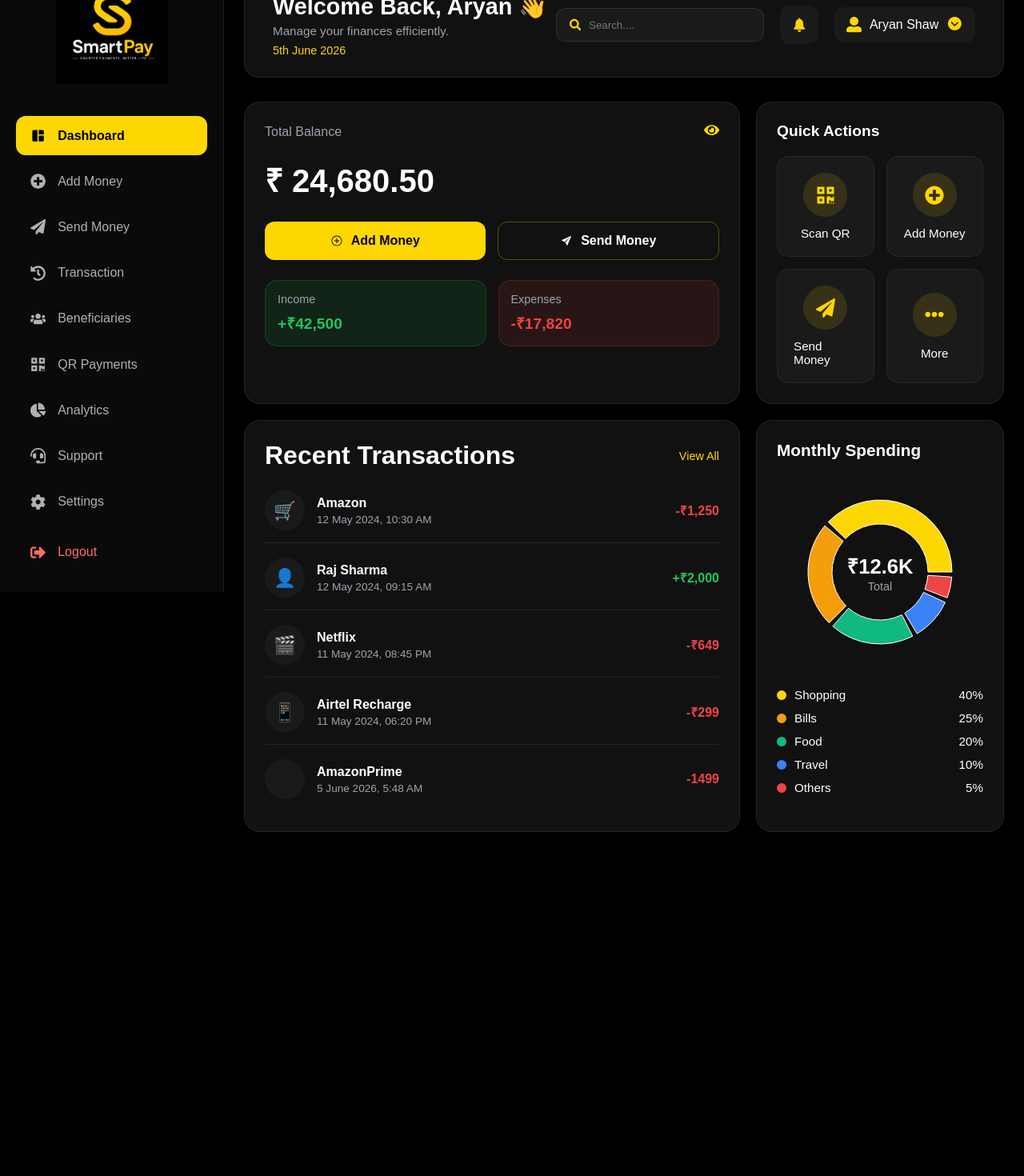
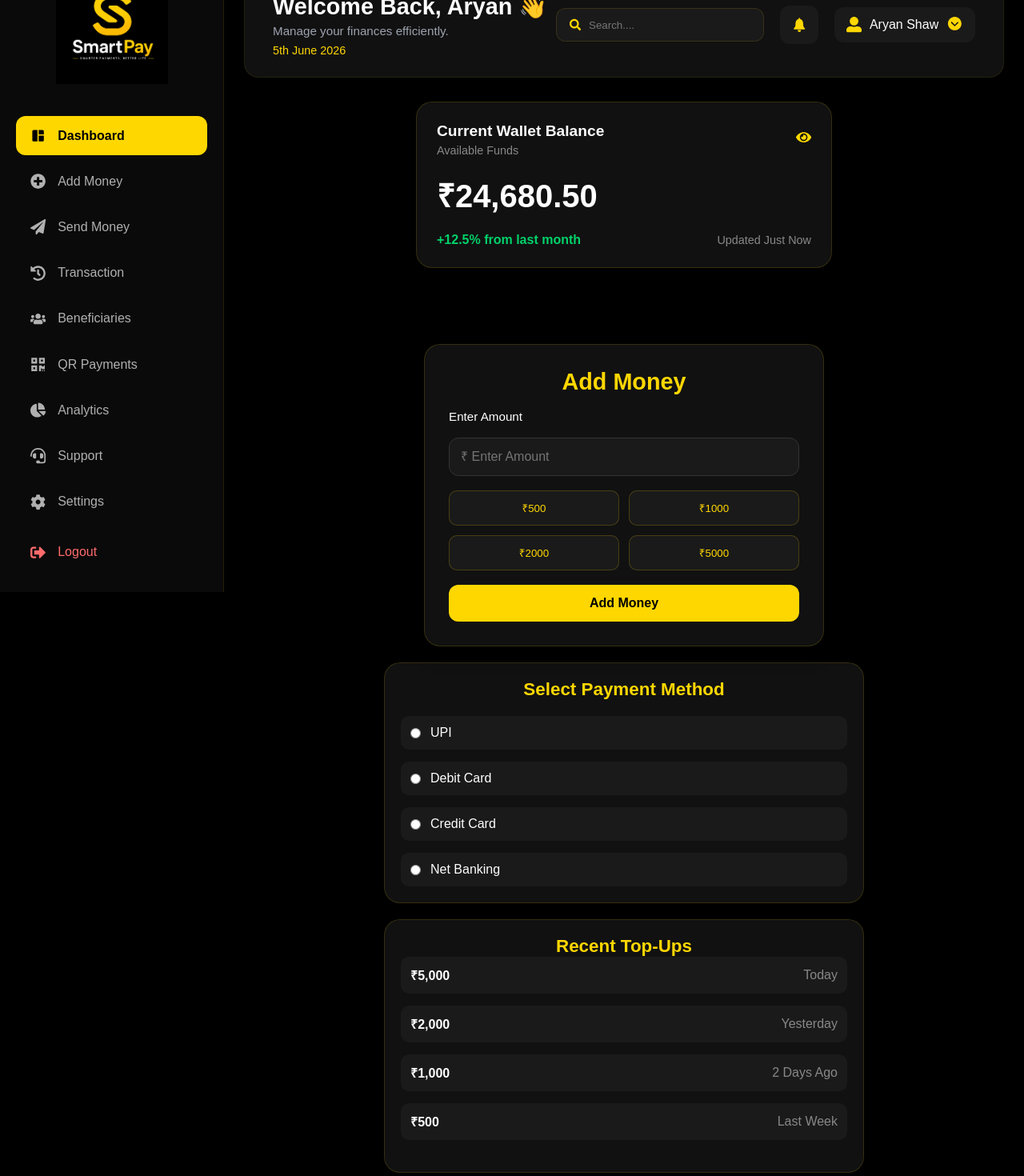
Before and after one commit to AryanShaw26/SmartPay, a React app in the folder frontend/: page /dashboard in a window 1280 px wide. Shown: the part 60-1530 px from the top of the page at 80% size. Before the commit the page ends 1125 px from the top, so only its background shows below. Built offline with nearby package versions, Linux system fonts and the light colour scheme; the HTML template or start-up script is replaced by a standard one.

Commit message:
Add Money Page's UI is completed and its requird components are built and ready like AddMoneyForm, BalancePreview, PaymentMethods, RecentTopUps

```diff
--- a/frontend/src/App.jsx
+++ b/frontend/src/App.jsx
@@ -1,7 +1,10 @@
-import AppRoutes from "./routes/AppRoutes";
+// import AppRoutes from "./routes/AppRoutes";
+
+import AddMoney from "./pages/AddMoney/AddMoney";
 
 function App() {
-  return <AppRoutes />;
+  // return <AppRoutes />;
+  return <AddMoney></AddMoney>
 }
 
 export default App;
--- /dev/null
+++ b/frontend/src/components/AddMoney/AddMoneyForm/AddMoneyForm.css
@@ -0,0 +1,151 @@
+/* Full Container */
+
+.add-money-form-container {
+  display: flex;
+
+  justify-content: center;
+  align-items: flex-start;
+  padding-top: 40px;
+
+  width: 100%;
+
+}
+
+/* Card */
+
+.add-money-form {
+  background: #111;
+
+  border: 1px solid rgba(255, 215, 0, 0.15);
+
+  border-radius: 20px;
+
+  padding: 30px;
+
+  width: 500px;
+
+  display: flex;
+
+  flex-direction: column;
+
+  gap: 18px;
+
+  box-shadow: 0 8px 25px rgba(0, 0, 0, 0.4);
+}
+
+/* Heading */
+
+.add-money-form h2 {
+  color: #ffd700;
+
+  font-size: 1.8rem;
+
+  font-weight: 700;
+
+  text-align: center;
+}
+
+/* Label */
+
+.add-money-form label {
+  color: white;
+
+  font-size: 0.95rem;
+
+  font-weight: 500;
+}
+
+/* Input */
+
+.add-money-form input {
+  width: 100%;
+
+  padding: 14px;
+
+  border-radius: 12px;
+
+  border: 1px solid #333;
+
+  background: #1a1a1a;
+
+  color: white;
+
+  font-size: 1rem;
+
+  outline: none;
+
+  transition: 0.3s;
+}
+
+.add-money-form input:focus {
+  border-color: #ffd700;
+}
+
+/* Quick Amounts */
+
+.quick-amounts {
+  display: grid;
+
+  grid-template-columns: repeat(2, 1fr);
+
+  gap: 12px;
+}
+
+.quick-amounts button {
+  padding: 12px;
+
+  background: #1a1a1a;
+
+  color: #ffd700;
+
+  border: 1px solid rgba(255, 215, 0, 0.2);
+
+  border-radius: 10px;
+
+  cursor: pointer;
+
+  transition: 0.3s;
+}
+
+.quick-amounts button:hover {
+  background: #ffd700;
+
+  color: black;
+  font-weight: 700;
+}
+
+/* Main Button */
+
+.add-money-btn {
+  padding: 14px;
+
+  background: #ffd700;
+
+  color: black;
+
+  border: none;
+
+  border-radius: 12px;
+
+  font-size: 1rem;
+
+  font-weight: 700;
+
+  cursor: pointer;
+
+  transition: 0.3s;
+}
+
+.add-money-btn:hover {
+  transform: translateY(-2px);
+
+  box-shadow: 0 0 15px rgba(255, 215, 0, 0.4);
+}
+
+/* Mobile */
+
+@media (max-width: 500px) {
+  .add-money-form {
+    width: 100%;
+  }
+}
--- /dev/null
+++ b/frontend/src/components/AddMoney/AddMoneyForm/AddMoneyForm.jsx
@@ -0,0 +1,44 @@
+import "./AddMoneyForm.css";
+import Header from "../../../pages/Dashboard/Header/Header";
+function AddMoneyForm() {
+  return (
+    <div className="add-money-form-container">
+      <form className="add-money-form">
+
+        <h2>Add Money</h2>
+
+        <label htmlFor="amount">
+          Enter Amount
+        </label>
+
+        <input
+          id="amount"
+          type="number"
+          placeholder="₹ Enter Amount"
+        />
+
+        <div className="quick-amounts">
+
+          <button type="button">₹500</button>
+
+          <button type="button">₹1000</button>
+
+          <button type="button">₹2000</button>
+
+          <button type="button">₹5000</button>
+
+        </div>
+
+        <button
+          type="submit"
+          className="add-money-btn"
+        >
+          Add Money
+        </button>
+
+      </form>
+    </div>
+  );
+}
+
+export default AddMoneyForm;
--- /dev/null
+++ b/frontend/src/components/AddMoney/BalancePreview/BalancePreview.css
@@ -0,0 +1,115 @@
+.balance-preview {
+  background: #111;
+
+  border: 1px solid rgba(255, 215, 0, 0.15);
+
+  border-radius: 20px;
+
+  padding: 25px;
+
+  width: 100%;
+
+  max-width: 520px;
+
+  margin: 0 auto 25px auto;
+
+  box-shadow: 0 8px 20px rgba(0, 0, 0, 0.4);
+}
+
+/* Top Section */
+
+.balance-top {
+  display: flex;
+
+  justify-content: space-between;
+
+  align-items: center;
+
+  margin-bottom: 20px;
+}
+
+.balance-top h3 {
+  color: white;
+
+  font-size: 1.2rem;
+
+  margin-bottom: 5px;
+}
+
+.balance-top p {
+  color: #888;
+
+  font-size: 0.9rem;
+}
+
+.eye-icon {
+  color: #FFD700;
+
+  font-size: 1.2rem;
+
+  cursor: pointer;
+
+  transition: 0.3s;
+}
+
+.eye-icon:hover {
+  transform: scale(1.1);
+}
+
+/* Amount */
+
+.balance-amount {
+  color: white;
+
+  font-size: 2.5rem;
+
+  font-weight: 700;
+
+  margin-bottom: 20px;
+}
+
+/* Footer */
+
+.balance-footer {
+  display: flex;
+
+  justify-content: space-between;
+
+  align-items: center;
+
+  flex-wrap: wrap;
+
+  gap: 10px;
+}
+
+.balance-growth {
+  color: #00d26a;
+
+  font-weight: 600;
+}
+
+.balance-update {
+  color: #888;
+
+  font-size: 0.9rem;
+}
+
+/* Mobile */
+
+@media (max-width: 768px) {
+
+  .balance-preview {
+    max-width: 100%;
+  }
+
+  .balance-amount {
+    font-size: 2rem;
+  }
+
+  .balance-footer {
+    flex-direction: column;
+
+    align-items: flex-start;
+  }
+
+}
--- /dev/null
+++ b/frontend/src/components/AddMoney/BalancePreview/BalancePreview.jsx
@@ -0,0 +1,41 @@
+import "./BalancePreview.css";
+import { FaEye } from "react-icons/fa";
+
+function BalancePreview() {
+  return (
+    <div className="balance-preview">
+
+      <div className="balance-top">
+
+        <div>
+          <h3>Current Wallet Balance</h3>
+          <p>Available Funds</p>
+        </div>
+
+        <div className="eye-icon">
+          <FaEye />
+        </div>
+
+      </div>
+
+      <div className="balance-amount">
+        ₹24,680.50
+      </div>
+
+      <div className="balance-footer">
+
+        <div className="balance-growth">
+          +12.5% from last month
+        </div>
+
+        <div className="balance-update">
+          Updated Just Now
+        </div>
+
+      </div>
+
+    </div>
+  );
+}
+
+export default BalancePreview;
--- /dev/null
+++ b/frontend/src/components/AddMoney/PaymentMethods/PaymentMethods.css
@@ -0,0 +1,58 @@
+.payment-methods{
+    background:#111;
+    border:1px solid rgba(255,215,0,0.15);
+    border-radius:20px;
+    padding:20px;
+    width: 100%;
+    max-width: 600px;
+    margin:20px auto;
+    box-shadow: 0 8px 20px rgba(0, 0, 0, 0.3);
+}
+.title{
+    margin-bottom: 20px;
+}
+.title h2{
+    color:#FFD700;
+    text-align: center;
+    font-size:1.4rem;
+    font-weight: 600;
+}
+.payment-options{
+    display:flex;
+    flex-direction: column;
+    gap:15px;
+}
+.upi,
+.debit-card,
+.credit-card,
+.net-banking {
+  display: flex;
+
+  align-items: center;
+
+  gap: 12px;
+
+  padding: 12px;
+
+  background: #1a1a1a;
+
+  border-radius: 10px;
+
+  cursor: pointer;
+
+  transition: 0.3s;
+}
+.upi:hover,
+.debit-card:hover,
+.credit-card:hover,
+.net-banking:hover {
+  background: rgba(255, 215, 0, 0.08);
+}
+input[type="radio"] {
+  accent-color: #FFD700;
+
+  cursor: pointer;
+}
+label{
+    color:white;
+}
--- /dev/null
+++ b/frontend/src/components/AddMoney/PaymentMethods/PaymentMethods.jsx
@@ -0,0 +1,31 @@
+import "./PaymentMethods.css";
+function PaymentMethods() {
+  return (
+    <>
+      <div className="payment-methods">
+        <div className="title">
+          <h2>Select Payment Method</h2>
+        </div>
+        <div className="payment-options">
+          <div className="upi">
+            <input type="radio" name="payment" value="UPI" />
+            <label>UPI</label>
+          </div>
+          <div className="debit-card">
+            <input type="radio" name="payment" value="Debit Card" />
+            <label>Debit Card</label>
+          </div>
+          <div className="credit-card">
+            <input type="radio" name="payment" value="Credit Card" />
+            <label>Credit Card</label>
+          </div>
+          <div className="net-banking">
+            <input type="radio" name="payment" value="Net Banking" />
+            <label>Net Banking</label>
+          </div>
+        </div>
+      </div>
+    </>
+  );
+}
+export default PaymentMethods;
--- /dev/null
+++ b/frontend/src/components/AddMoney/RecentTopUps/RecentTopUps.css
@@ -0,0 +1,49 @@
+.recent-topups-container{
+    background:#111;
+    border:1px solid rgba(255,215,0,0.15);
+    border-radius:20px;
+    padding:20px;
+    width: 100%;
+    max-width: 600px;
+    margin:20px auto;
+    box-shadow: 0 8px 20px rgba(0, 0, 0, 0.3);
+}
+.topups-header{
+    margin-bottom:20px;
+}
+.topups-header h2{
+    color:#FFD700;
+    text-align: center;
+    font-size:1.4rem;
+    font-weight: 600;
+}
+.topups-list{
+    display:flex;
+    flex-direction: column;
+    gap:15px;
+}
+.topup-item{
+    display: flex;
+
+    justify-content: space-between;
+
+    align-items: center;
+
+    padding: 12px;
+
+    background: #1a1a1a;
+
+    border-radius: 10px;
+
+}
+.topup-item:hover {
+    background: rgba(255,215,0,0.08);
+}
+.topup-item p:first-child {
+    color: white;
+
+    font-weight: 600;
+}
+.topup-item p:last-child {
+    color: #888;
+}
--- /dev/null
+++ b/frontend/src/components/AddMoney/RecentTopUps/RecentTopUps.jsx
@@ -0,0 +1,32 @@
+import "./RecentTopUPs.css";
+function RecentTopUps() {
+  return (
+    <>
+      <div className="recent-topups-container">
+        <div className="topups-header">
+          <h2>Recent Top-Ups</h2>
+          <div className="topups-list">
+            <div className="topup-item">
+                <p>₹5,000</p>
+                <p>Today</p>
+
+            </div>
+            <div className="topup-item">
+                <p>₹2,000</p>
+                <p>Yesterday</p>
+            </div>
+            <div className="topup-item">
+                <p>₹1,000</p>
+                <p>2 Days Ago</p>
+            </div>
+            <div className="topup-item">
+                <p>₹500</p>
+                <p>Last Week</p>
+            </div>
+          </div>
+        </div>
+      </div>
+    </>
+  );
+}
+export default RecentTopUps;
--- /dev/null
+++ b/frontend/src/pages/AddMoney/AddMoney.css
@@ -0,0 +1,23 @@
+.dashboard-layout {
+  display: flex;
+
+  min-height: 100vh;
+
+  background: #000;
+}
+
+.dashboard-main {
+  flex: 1;
+
+  margin-left: 280px;
+
+  padding: 25px;
+}
+
+.add-money-content {
+  display: flex;
+
+  justify-content: center;
+
+  padding-top: 30px;
+}
--- /dev/null
+++ b/frontend/src/pages/AddMoney/AddMoney.jsx
@@ -0,0 +1,35 @@
+import Sidebar from "../Dashboard/Sidebar/Sidebar";
+import Header from "../Dashboard/Header/Header";
+import AddMoneyForm from "../../components/AddMoney/AddMoneyForm/AddMoneyForm";
+
+import "./AddMoney.css";
+import BalancePreview from "../../components/AddMoney/BalancePreview/BalancePreview";
+import PaymentMethods from "../../components/AddMoney/PaymentMethods/PaymentMethods";
+import RecentTopUps from "../../components/AddMoney/RecentTopUps/RecentTopUps";
+function AddMoney() {
+  return (
+    <div className="dashboard-layout">
+
+      <Sidebar />
+
+      <div className="dashboard-main">
+
+        <Header />
+        <BalancePreview></BalancePreview>
+
+        <div className="add-money-content">
+
+          <AddMoneyForm />
+        </div>
+        <div className="payment-contents">
+          <PaymentMethods></PaymentMethods>
+          <RecentTopUps></RecentTopUps>
+        </div>
+
+      </div>
+
+    </div>
+  );
+}
+
+export default AddMoney;
```
